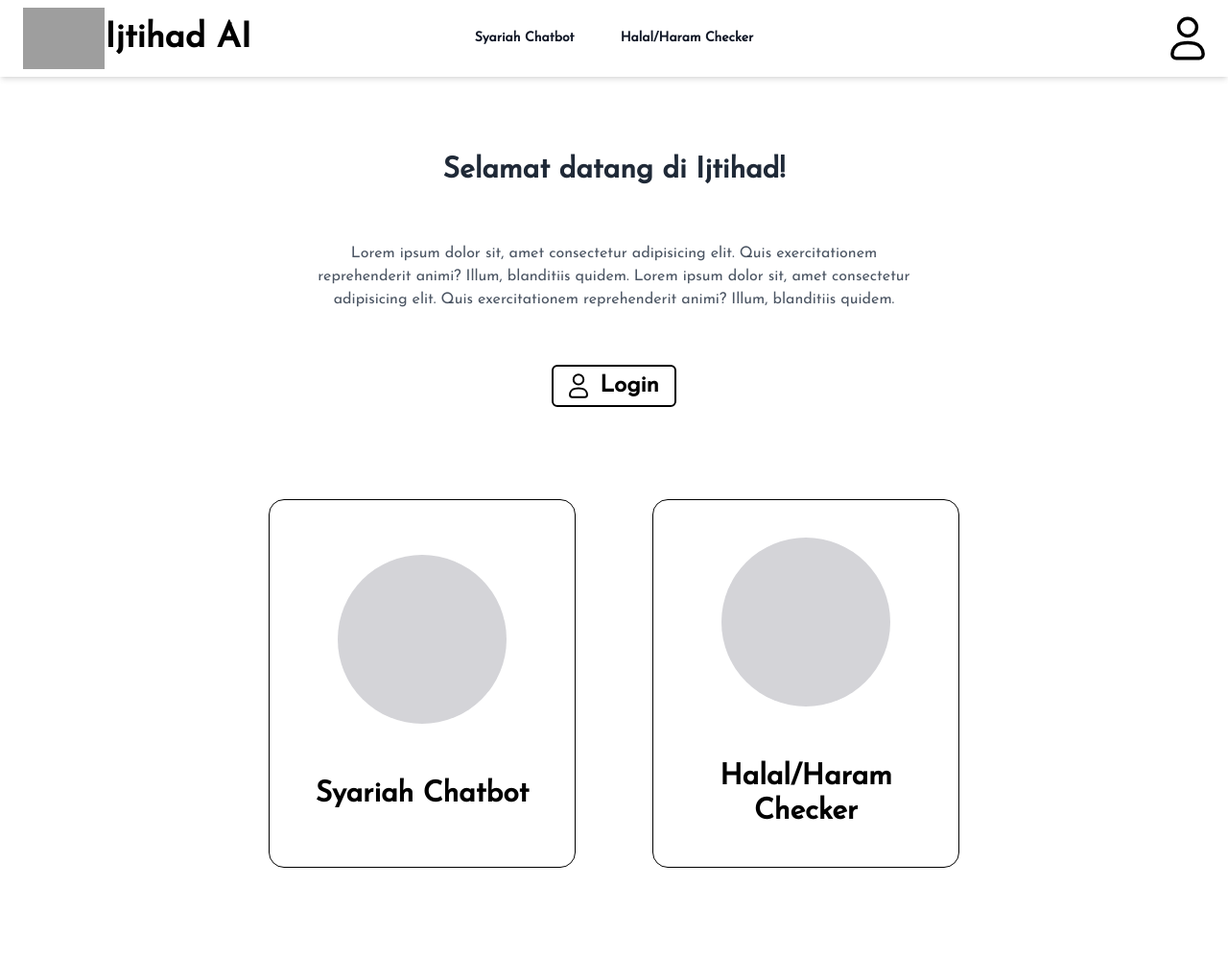
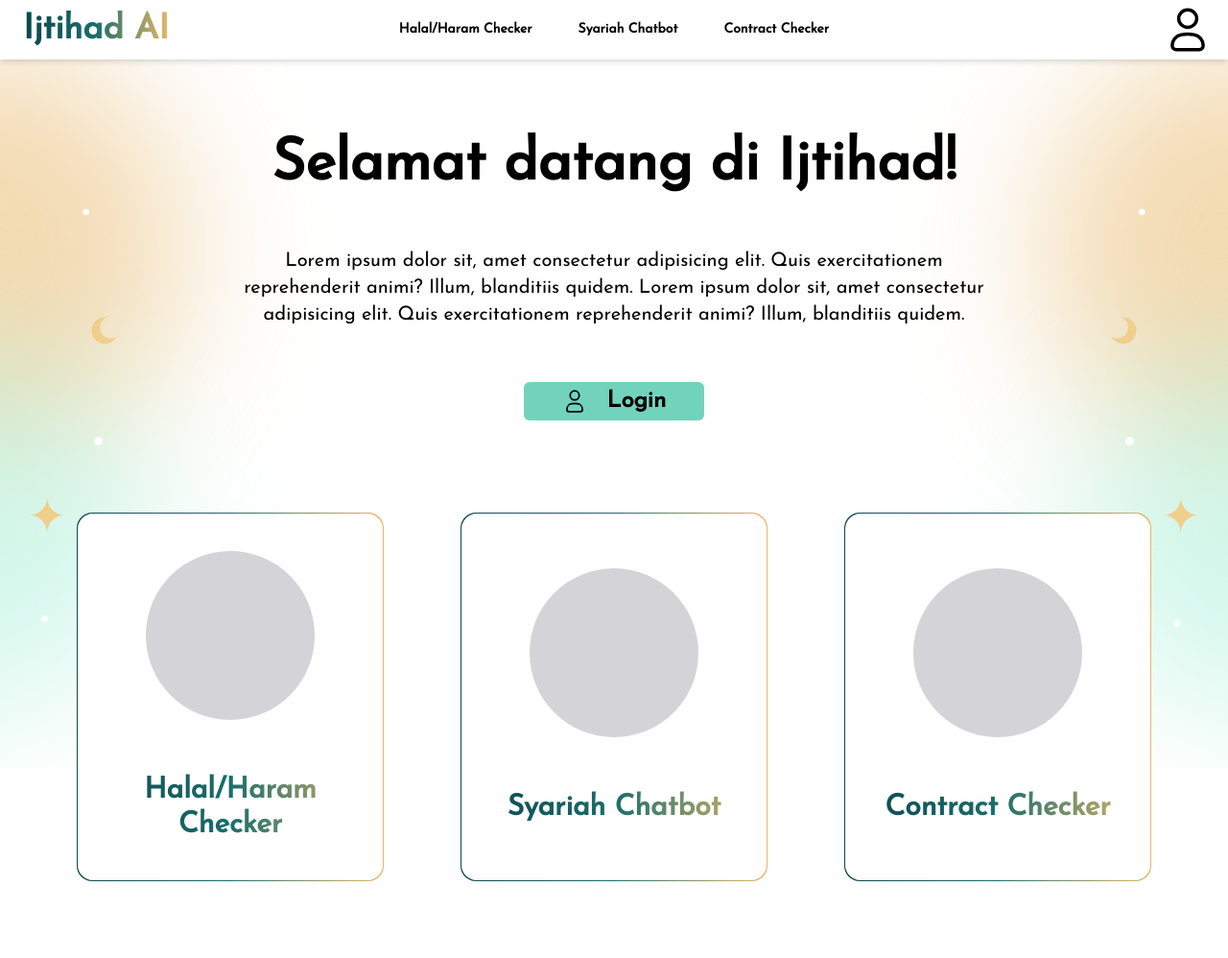
Before and after one commit to anotherbondan/ijtihad-ai, a FastAPI app: page / in a window 1280 px wide. Shown: the whole page at 96% size. Before the commit the page ends 904 px from the top, so only its background shows below. Run offline with FastAPI, Linux system fonts and the light colour scheme; some libraries are stand-ins or nearby versions; grey boxes are pictures that could not be loaded.

Commit message:
feat: add theme to home page

```diff
--- a/static/style.css
+++ b/static/style.css
@@ -3,3 +3,88 @@
 body {
   font-family: "Josefin Sans", sans-serif;
 }
+
+@layer theme {
+  :root,
+  :host {
+    --font-josefin-sans: "Josefin Sans";
+
+    --text-h1: 60px;
+    --text-h1--font-weight: 600;
+    --text-h1--line-height: normal;
+    --text-h1--letter-spacing: -3px;
+    --text-h2: 50px;
+    --text-h2--font-weight: 600;
+    --text-h2--line-height: normal;
+    --text-h2--letter-spacing: -2.5px;
+    --text-h3: 40px;
+    --text-h3--font-weight: 600;
+    --text-h3--line-height: normal;
+    --text-h3--letter-spacing: -2px;
+    --text-h4: 30px;
+    --text-h4--font-weight: 600;
+    --text-h4--line-height: normal;
+    --text-h4--letter-spacing: -1.5px;
+    --text-h5: 24px;
+    --text-h5--font-weight: 600;
+    --text-h5--line-height: normal;
+    --text-h5--letter-spacing: -1.2px;
+    --text-headline: 20px;
+    --text-headline--font-weight: 500;
+    --text-headline--line-height: normal;
+    --text-headline--letter-spacing: -1px;
+    --text-bodyLarge: 18px;
+    --text-bodyLarge--font-weight: 400;
+    --text-bodyLarge--line-height: normal;
+    --text-bodyLarge--letter-spacing: -0.9px;
+    --text-body: 16px;
+    --text-body--font-weight: 400;
+    --text-body--line-height: normal;
+    --text-body--letter-spacing: -0.8px;
+    --text-footnote: 14px;
+    --text-footnote--font-weight: 400;
+    --text-footnote--line-height: normal;
+    --text-footnote--letter-spacing: -0.7px;
+    --text-caption: 13px;
+    --text-caption--font-weight: 400;
+    --text-caption--line-height: normal;
+    --text-caption--letter-spacing: -0.65px;
+    --text-small: 12px;
+    --text-small--font-weight: 400;
+    --text-small--line-height: normal;
+    --text-small--letter-spacing: -0.6px;
+
+    --color-Text: #000000;
+
+    --color-neutral-050: #fdf7e1;
+    --color-neutral-100: #e5e5e5;
+    --color-neutral-300: #b2b2b2;
+    --color-neutral-500: #999999;
+    --color-neutral-700: #666666;
+    --color-neutral-900: #333333;
+    --color-neutral-1000: #000000;
+
+    --color-sandy-soil-050: #fdf7e1;
+    --color-sandy-soil-100: #fceec4;
+    --color-sandy-soil-300: #f0ce8c;
+    --color-sandy-soil-500: #e7b767;
+    --color-sandy-soil-700: #c6934b;
+    --color-sandy-soil-900: #855420;
+    --color-sandy-soil-1000: #6e3e13;
+
+    --color-deep-teal-050: #d1f7e8;
+    --color-deep-teal-100: #a7f0d9;
+    --color-deep-teal-300: #72d3bd;
+    --color-deep-teal-500: #1a6e6a;
+    --color-deep-teal-700: #135b5e;
+    --color-deep-teal-900: #0d464f;
+    --color-deep-teal-1000: #08333f;
+
+    --background-image-gradient: linear-gradient(
+      90deg,
+      #0d464f 8.77%,
+      #1a6e6a 39.45%,
+      #e7b767 99.86
+    );
+  }
+}
--- a/tailwind.config.js
+++ b/tailwind.config.js
@@ -5,4 +5,4 @@ module.exports = {
     extend: {},
   },
   plugins: [],
-}
+};
--- a/templates/base.html
+++ b/templates/base.html
@@ -15,14 +15,9 @@
       >
         <div class="flex lg:flex-1">
           <a href="#" class="-m-1.5 p-1.5">
-            <span class="sr-only">Ijtihad AI</span>
-            <div class="flex items-center">
-              <img
-                src="/static/assets/logo.svg"
-                alt="logo"
-                class="h-16 max-lg:h-12 w-auto"
-              />
-              <h1 class="max-lg:text-2xl text-4xl font-bold">Ijtihad AI</h1>
+            <span class="sr-only">Ijtihad</span>
+            <div class="flex items-center bg-gradient-to-r from-[#0D464F] via-[#1A6E6A] to-[#E7B767] bg-clip-text">
+              <h1 class="max-lg:text-2xl text-4xl font-bold text-transparent">Ijtihad AI</h1>
             </div>
           </a>
         </div>
@@ -31,7 +26,7 @@
             type="button"
             command="show-modal"
             commandfor="mobile-menu"
-            class="-m-2.5 inline-flex items-center justify-center rounded-md p-2.5 text-gray-700"
+            class="-m-2.5 inline-flex items-center justify-center rounded-md p-2.5"
           >
             <span class="sr-only">Open main menu</span>
             <svg
@@ -52,15 +47,18 @@
           </button>
         </div>
         <el-popover-group class="hidden lg:flex lg:gap-x-12">
-          <a href="#" class="text-sm/6 font-semibold text-gray-900"
+          <a href="#" class="text-sm/6 font-semibold"
+            >Halal/Haram Checker</a
+          >
+          <a href="#" class="text-sm/6 font-semibold"
             >Syariah Chatbot</a
           >
-          <a href="#" class="text-sm/6 font-semibold text-gray-900"
-            >Halal/Haram Checker</a
+          <a href="#" class="text-sm/6 font-semibold"
+            >Contract Checker</a
           >
         </el-popover-group>
         <div class="hidden lg:flex lg:flex-1 lg:justify-end">
-          <a href="#" class="text-sm/6 font-semibold text-gray-900"
+          <a href="#" class="text-sm/6 font-semibold"
             ><img src="/static/assets/user.svg" alt="icon" class="w-9"
           /></a>
         </div>
@@ -84,7 +82,7 @@
                   type="button"
                   command="close"
                   commandfor="mobile-menu"
-                  class="-m-2.5 rounded-md p-2.5 text-gray-700"
+                  class="-m-2.5 rounded-md p-2.5"
                 >
                   <span class="sr-only">Close menu</span>
                   <svg
@@ -109,19 +107,24 @@
                   <div class="space-y-2 py-6">
                     <a
                       href="#"
-                      class="-mx-3 block rounded-lg px-3 py-2 text-base/7 font-semibold text-gray-900 hover:bg-gray-50"
+                      class="-mx-3 block rounded-lg px-3 py-2 text-base/7 font-semibold hover:bg-gray-50"
+                      >Halal/Haram Checker</a
+                    >
+                    <a
+                      href="#"
+                      class="-mx-3 block rounded-lg px-3 py-2 text-base/7 font-semibold hover:bg-gray-50"
                       >Syariah Chatbot</a
                     >
                     <a
                       href="#"
-                      class="-mx-3 block rounded-lg px-3 py-2 text-base/7 font-semibold text-gray-900 hover:bg-gray-50"
-                      >Halal/Haram Checker</a
+                      class="-mx-3 block rounded-lg px-3 py-2 text-base/7 font-semibold hover:bg-gray-50"
+                      >Contract Checker</a
                     >
                   </div>
                   <div class="py-6">
                     <a
                       href="#"
-                      class="-mx-3 block rounded-lg px-3 py-2.5 text-base/7 font-semibold text-gray-900 hover:bg-gray-50"
+                      class="-mx-3 block rounded-lg px-3 py-2.5 text-base/7 font-semibold hover:bg-gray-50"
                     >
                       <img src="/static/assets/user.svg" alt="icon"
                     /></a>
--- /dev/null
+++ b/templates/components/macros.html
@@ -0,0 +1,17 @@
+{% macro button(label="Click me", variant="primary", icon=None) %}
+  {% set base = "flex w-[237px] h-[54px] justify-center items-center gap-[20px] shrink-0 rounded font-semibold transition rounded-lg" %}
+  {% if variant == "primary" %}
+    {% set classes = base + "bg-[#72d3bd] active:bg-[#1a6e6a]" %}
+  {% elif variant == "secondary"%}
+    {% set classes = base + "bg-white active:bg-[#b2b2b2] border-[#72d3bd] active:border-[#1a6e6a]" %}
+  {% endif %}
+
+<button class="{{ classes }}">
+  {% if icon %}
+  <div class="flex p-1 justify-center items-center">
+    <img src="{{ icon }}" alt="icon" class="h-6 w-auto" />
+  </div>
+  {% endif %}
+  <h5 class="text-h5 text-Text">{{ label }}</h5>
+</button>
+{% endmacro %}
--- a/templates/index.html
+++ b/templates/index.html
@@ -1,11 +1,11 @@
-{% extends "base.html" %} {% block content
-%}
+{% extends "base.html" %} {%import "./components/macros.html" as ui%} {% block
+content %}
 <div class="flex flex-col gap-24 items-center justify-center">
-  <div
-    class="flex flex-col items-center justify-center gap-14 px-4"
-  >
-    <h1 class="text-3xl font-bold text-gray-800 text-center">Selamat datang di Ijtihad!</h1>
-    <p class="text-gray-600 max-w-prose text-center">
+  <img src="/static/assets/home-left.svg" alt="bg" class="absolute -z-10 left-0 top-0 h-screen">
+  <img src="/static/assets/home-right.svg" alt="bg" class="absolute -z-10 right-0 top-0 h-screen">
+  <div class="flex flex-col items-center justify-center gap-14 px-4">
+    <h1 class="text-4xl lg:text-6xl font-bold text-center">Selamat datang di Ijtihad!</h1>
+    <p class="max-w-prose text-center text-xl">
       Lorem ipsum dolor sit, amet consectetur adipisicing elit. Quis
       exercitationem reprehenderit animi? Illum, blanditiis quidem. Lorem ipsum
       dolor sit, amet consectetur adipisicing elit. Quis exercitationem
@@ -14,10 +14,12 @@
     <a href="/">
       <button
         type="button"
-        class="flex items-center gap-3 px-4 py-1 border-2 border-black rounded-md hover:bg-gray-100 hover:cursor-pointer"
+        class="flex items-center gap-5 px-10 py-1 rounded-md bg-[#72d3bd] active:bg-[#1a6e6a] hover:cursor-pointer"
       >
-        <img src="/static/assets/user.svg" alt="icon" width="20" height="20" />
-        <span class="font-bold text-2xl">Login</span>
+        <div class="flex p-1 justify-center items-center">
+          <img src="/static/assets/user.svg" alt="icon" class="h-6 w-auto" />
+        </div>
+        <span class="font-semibold text-2xl">Login</span>
       </button>
     </a>
   </div>
@@ -25,23 +27,45 @@
     class="flex max-lg:flex-col mx-auto justify-evenly max-w-screen gap-20 items-center max-lg:justify-center"
   >
     <div
-      class="w-80 h-96 rounded-2xl outline outline-1 outline-offset-[-1px] outline-black inline-flex flex-col justify-center items-center gap-14"
+      class="w-80 h-96 p-[1px] rounded-2xl bg-gradient-to-r bg-gradient-to-r from-[#0D464F] via-[#1A6E6A] to-[#E7B767]"
     >
-      <div class="w-44 h-44 bg-zinc-300 rounded-full"></div>
       <div
-        class="self-stretch text-center justify-start text-black text-3xl font-semibold font-['Josefin_Sans']"
+        class="w-full h-full bg-white rounded-2xl inline-flex flex-col justify-center items-center gap-14"
       >
-        Syariah Chatbot
+        <div class="w-44 h-44 bg-zinc-300 rounded-full"></div>
+        <div
+          class="self-stretch text-center justify-start text-transparent text-3xl font-semibold bg-gradient-to-r bg-gradient-to-r from-[#0D464F] via-[#1A6E6A] to-[#E7B767] bg-clip-text"
+        >
+          Halal/Haram <br/> Checker
+        </div>
       </div>
     </div>
     <div
-      class="w-80 h-96 rounded-2xl outline outline-1 outline-offset-[-1px] outline-black inline-flex flex-col justify-center items-center gap-14"
+      class="w-80 h-96 p-[1px] rounded-2xl bg-gradient-to-r bg-gradient-to-r from-[#0D464F] via-[#1A6E6A] to-[#E7B767]"
     >
-      <div class="w-44 h-44 bg-zinc-300 rounded-full"></div>
       <div
-        class="self-stretch text-center justify-start text-black text-3xl font-semibold font-['Josefin_Sans']"
+        class="w-full h-full bg-white rounded-2xl inline-flex flex-col justify-center items-center gap-14"
       >
-        Halal/Haram<br />Checker
+        <div class="w-44 h-44 bg-zinc-300 rounded-full"></div>
+        <div
+          class="self-stretch text-center justify-start text-transparent text-3xl font-semibold bg-gradient-to-r bg-gradient-to-r from-[#0D464F] via-[#1A6E6A] to-[#E7B767] bg-clip-text"
+        >
+          Syariah Chatbot
+        </div>
+      </div>
+    </div>
+    <div
+      class="w-80 h-96 p-[1px] rounded-2xl bg-gradient-to-r bg-gradient-to-r from-[#0D464F] via-[#1A6E6A] to-[#E7B767]"
+    >
+      <div
+        class="w-full h-full bg-white rounded-2xl inline-flex flex-col justify-center items-center gap-14"
+      >
+        <div class="w-44 h-44 bg-zinc-300 rounded-full"></div>
+        <div
+          class="self-stretch text-center justify-start text-transparent text-3xl font-semibold bg-gradient-to-r bg-gradient-to-r from-[#0D464F] via-[#1A6E6A] to-[#E7B767] bg-clip-text"
+        >
+          Contract Checker
+        </div>
       </div>
     </div>
   </div>
```
Also changed, not shown: static/assets/google.svg (added), static/assets/home-left.svg (added), static/assets/home-right.svg (added), 1 other file.
